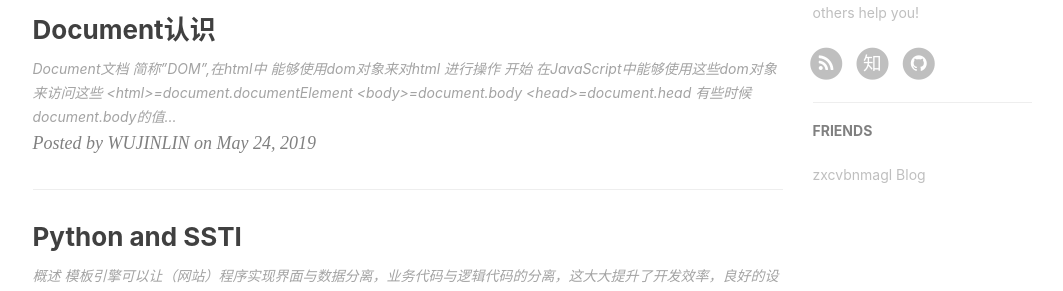
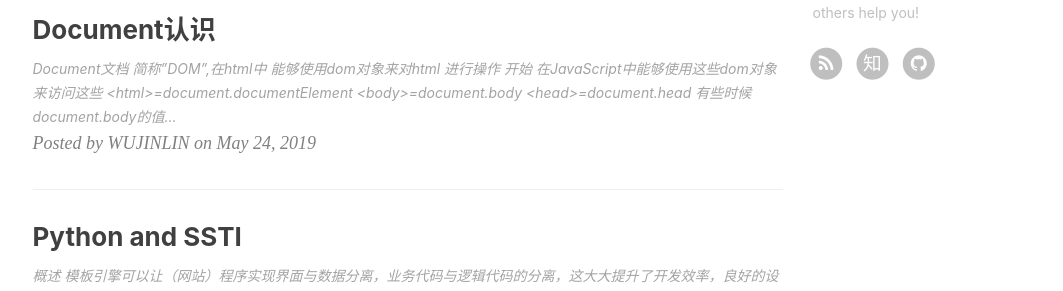
Before and after one commit to Silentsoul04/WUHUIJUNG.github.io, a Jekyll site: the page built from index.html, in a window 1280 px wide and 900 px high, scrolled down 754 px. Shown: the part 138-429 px from the top of the window, without its empty margins (135-1198 px from the left). Built offline with Jekyll 4.4.1, drawn with Linux system fonts in a browser that asks for light colours; nearby versions of some CDN libraries; the list of posts is cut into pages by our own code; comment, search, counter and statistics services are not loaded; part of the change alters nothing that is shown.

Commit message:
Update _config.yml

```diff
--- a/_config.yml
+++ b/_config.yml
@@ -4,7 +4,7 @@ SEOTitle: WUJINLIN的博客 | WUJINLIN
 header-img: img/post-bg-desk.jpg
 email:
 description: "The beginning of every failure is success."
-keyword: "WUJINLIN, WHJ的博客,CTF, WEB"
+keyword: "WUJINLIN,CTF, WEB"
 url: "http://WUHUIJUNG.github.io"          # your host, for absolute URL
 baseurl: ""      # for example, '/blog' if your blog hosted on 'host/blog'
 github_repo: "https://github.com/SecWiki/ctf-hub" # you code repository
@@ -75,7 +75,7 @@ ba_track_id: 73e97251dc2726667ef106f0023f5435
 
 # Google Analytics
 ga_track_id: 'UA-124668190-1'            # Format: UA-xxxxxx-xx
-ga_domain: www.whj.website               # 默认的是 auto, 这里我是自定义了的域名，你如果没有自己的域名，需要改成auto
+ga_domain: auto               # 默认的是 auto, 这里我是自定义了的域名，你如果没有自己的域名，需要改成auto
 
 
 
@@ -94,12 +94,12 @@ service-worker: true
 
 
 # Friends
-friends: [
-    {
-        title: "zxcvbnmagl Blog",
-        href: "https://www.zxcvbnmagl.xyz/"
-    }
-]
+#friends: [
+#    {
+#        title: "zxcvbnmagl Blog",
+#        href: "https://www.zxcvbnmagl.xyz/"
+#    }
+#]
 
 
 theme: jekyll-theme-slate
```
